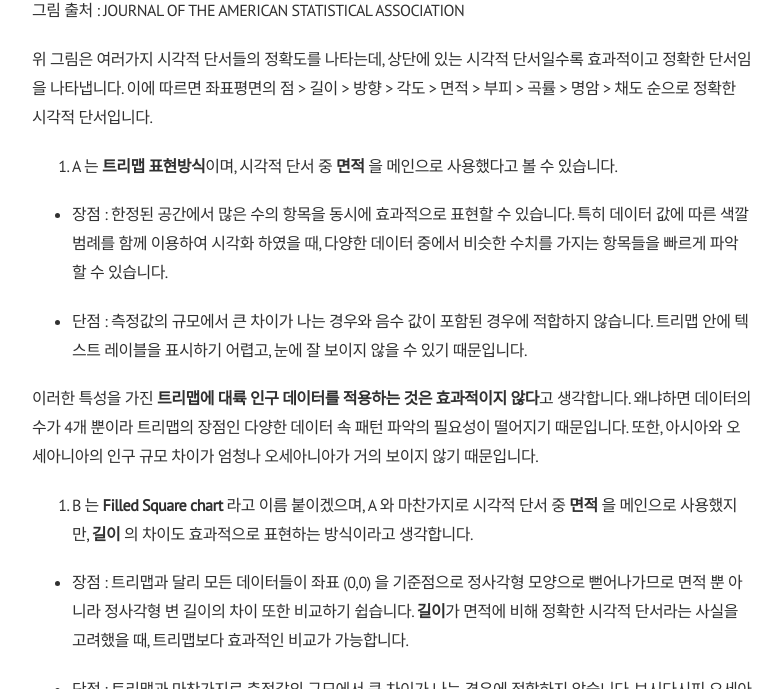
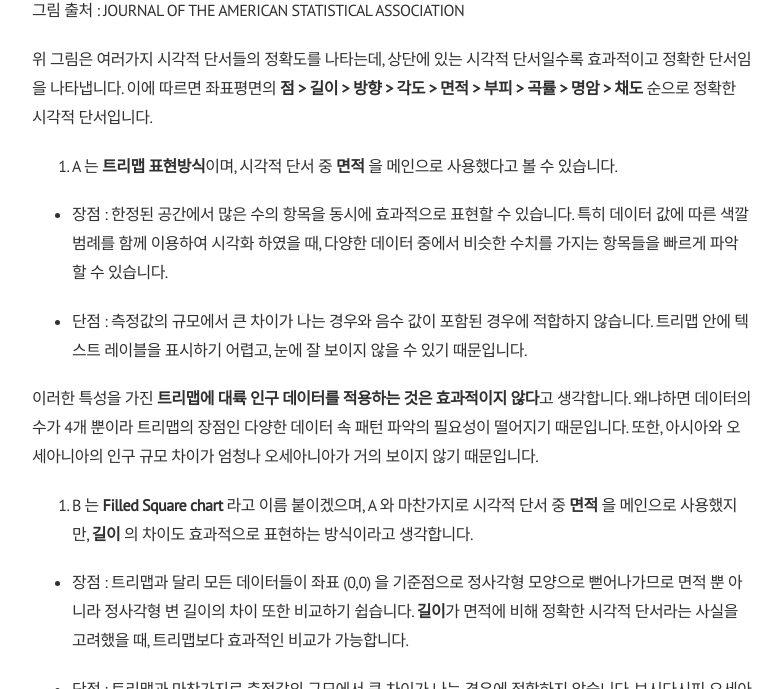
Before and after one commit to shanny924/shanny924.github.io, a Jekyll site: the page built from _posts/2020-03-17-dmc#1.md, in a window 1280 px wide and 900 px high, scrolled down 2170 px, cut to the strip 211-900 px from the top of the window. Shown: the whole strip, without its empty margins (248-1031 px from the left). Built offline with Jekyll 4.4.1, drawn with Linux system fonts in a browser that asks for light colours; nearby versions of some CDN libraries; comment, search, counter and statistics services are not loaded.

Commit message:
Update 2020-03-17-dmc#1.md

```diff
--- a/_posts/2020-03-17-dmc#1.md
+++ b/_posts/2020-03-17-dmc#1.md
@@ -52,7 +52,7 @@ a,b,c,d 중 어떤 그래프가 가장 효과적인지 비교하기에 앞서
 그림 출처  : JOURNAL OF THE AMERICAN STATISTICAL ASSOCIATION
 
 위 그림은 여러가지 시각적 단서들의 정확도를 나타는데, 상단에 있는 시각적 단서일수록 효과적이고 정확한 단서임을 나타냅니다.
-이에 따르면 좌표평면의 점 > 길이 > 방향 > 각도 > 면적 > 부피 > 곡률 > 명암 > 채도 순으로 정확한 시각적 단서입니다.
+이에 따르면 좌표평면의 **점 > 길이 > 방향 > 각도 > 면적 > 부피 > 곡률 > 명암 > 채도** 순으로 정확한 시각적 단서입니다.
 
 
 1. A 는 **트리맵 표현방식**이며, 시각적 단서 중 **면적** 을 메인으로 사용했다고 볼 수 있습니다.
```
